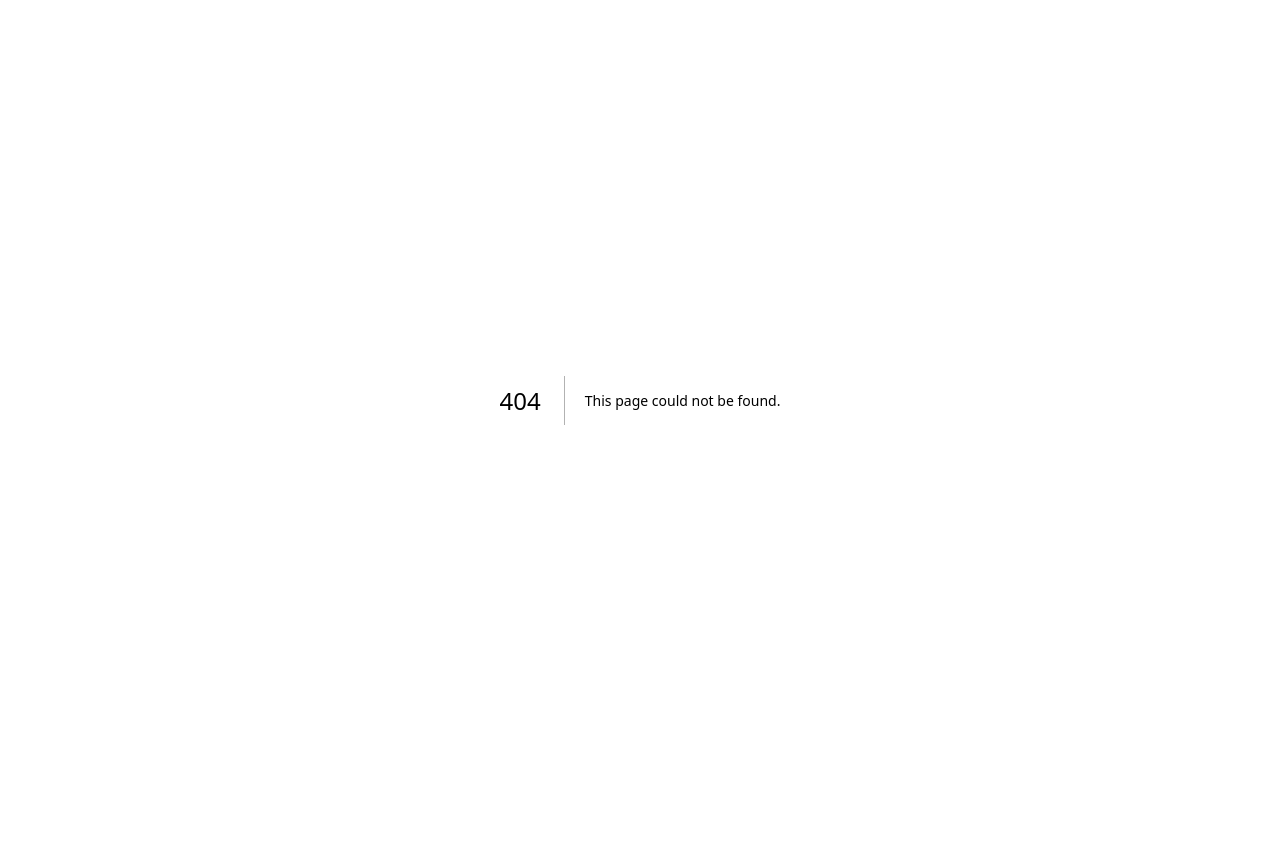
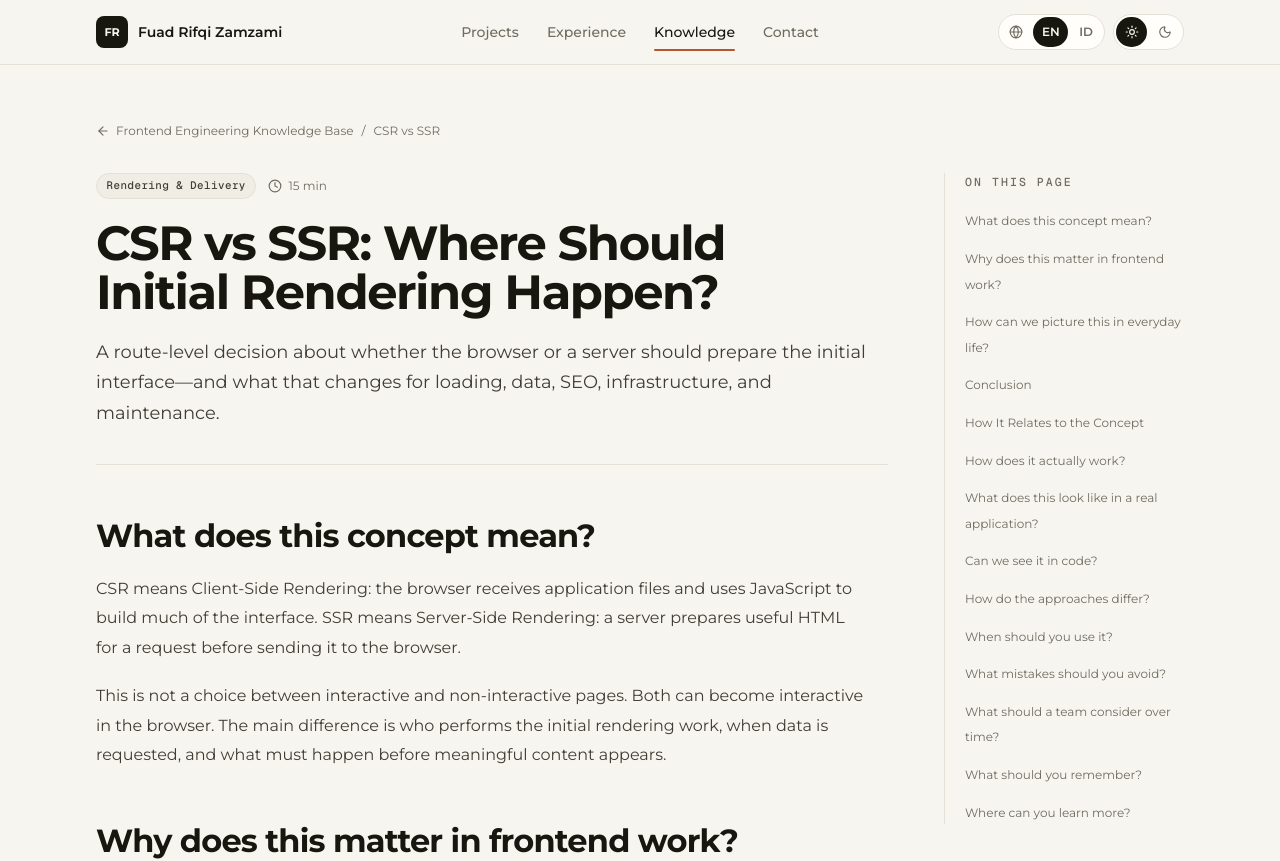
Before and after one commit to fuadrifki/my-portfolio, a Next.js app: page /learning/csr-vs-ssr in a window 1280 px wide. Before the commit this address had no page. Shown: the top 861 px of the page. Before the commit the page ends 800 px from the top, so only its background shows below. Built offline with nearby package versions, Linux system fonts and the light colour scheme.

Commit message:
include knowledge routes in production build

```diff
--- /dev/null
+++ b/src/app/learning/[conceptSlug]/page.tsx
@@ -0,0 +1,29 @@
+import type { Metadata } from "next";
+import { notFound } from "next/navigation";
+import { Footer } from "@/components/footer";
+import { Header } from "@/components/header";
+import { KnowledgeArticle } from "@/components/learning/knowledge-base";
+import {
+  frontendKnowledge,
+  getKnowledgeEntry
+} from "@/data/frontend-knowledge";
+
+type Props = { params: Promise<{ conceptSlug: string }> };
+
+export function generateStaticParams() {
+  return frontendKnowledge.map((entry) => ({ conceptSlug: entry.slug }));
+}
+
+export async function generateMetadata({ params }: Props): Promise<Metadata> {
+  const entry = getKnowledgeEntry((await params).conceptSlug);
+  return entry
+    ? { title: `${entry.term} — Frontend Engineering Knowledge Base`, description: entry.summary.id }
+    : {};
+}
+
+export default async function KnowledgeEntryPage({ params }: Props) {
+  const entry = getKnowledgeEntry((await params).conceptSlug);
+  if (!entry) notFound();
+
+  return <><Header /><KnowledgeArticle entry={entry} /><Footer /></>;
+}
--- /dev/null
+++ b/src/app/learning/page.tsx
@@ -0,0 +1,13 @@
+import type { Metadata } from "next";
+import { Footer } from "@/components/footer";
+import { Header } from "@/components/header";
+import { KnowledgeHome } from "@/components/learning/knowledge-base";
+
+export const metadata: Metadata = {
+  title: "Frontend Engineering Knowledge Base",
+  description: "Knowledge base frontend engineering untuk memahami istilah, cara kerja teknologi, trade-off, dan dampak keputusan teknis."
+};
+
+export default function LearningPage() {
+  return <><Header /><KnowledgeHome /><Footer /></>;
+}
```
